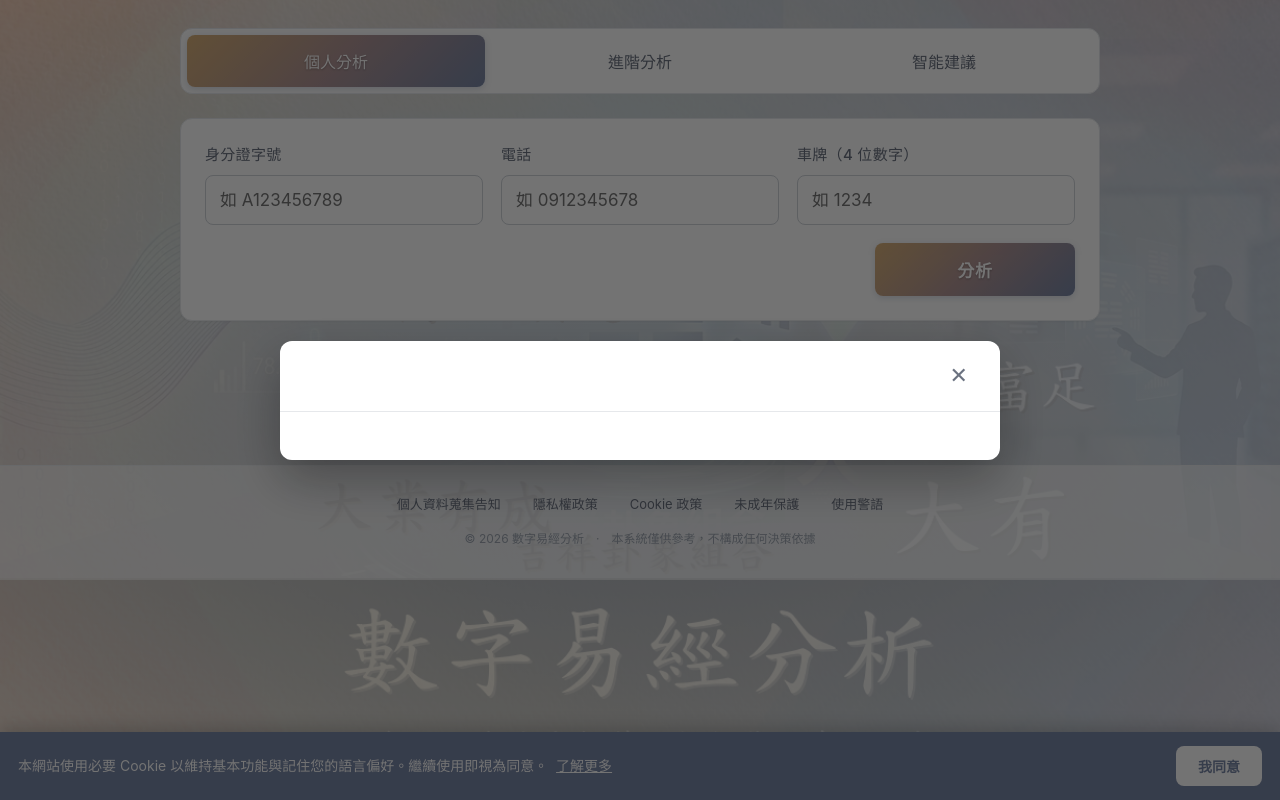
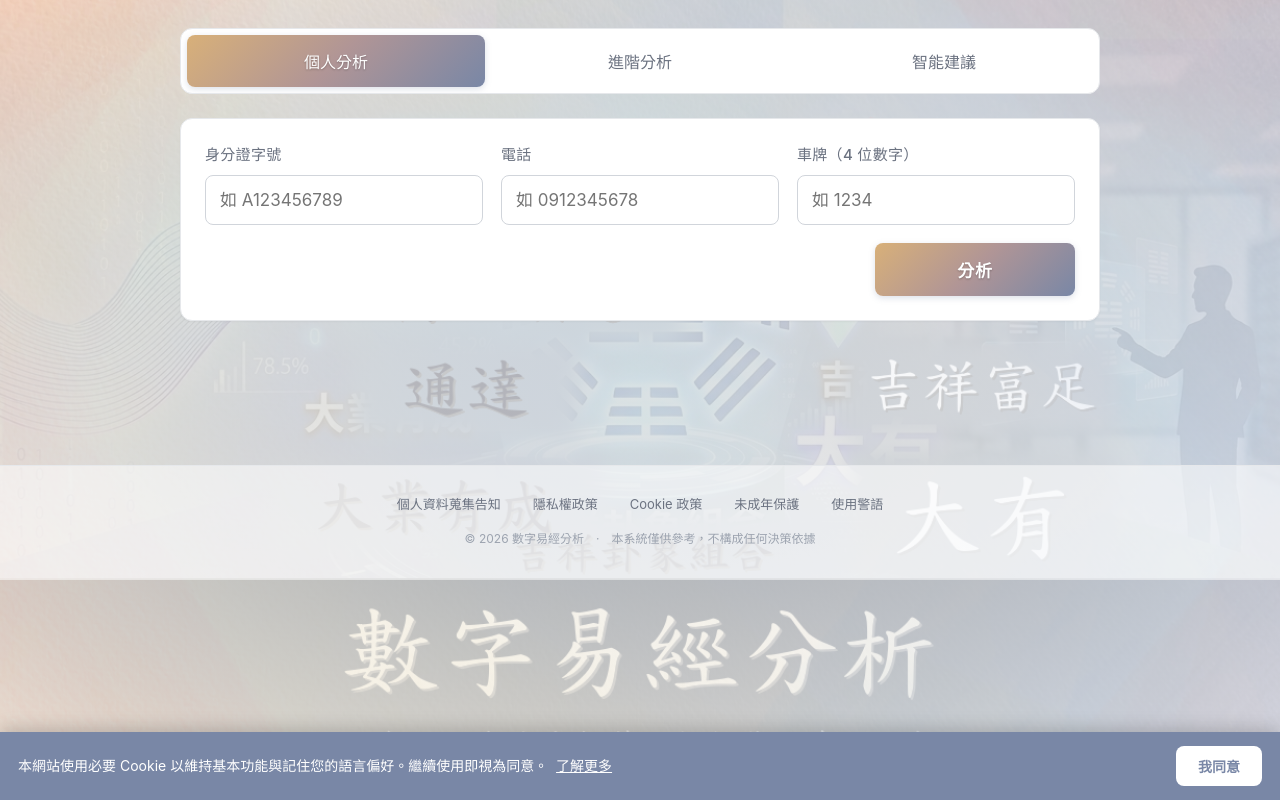
Before and after one commit to wuyuten945/numerology-easing, a Flask app: page / in a window 1280 px wide. Run offline with Flask 3, Linux system fonts and the light colour scheme.

Commit message:
Fix legal-modal/cookie-banner not hidden by [hidden] attr (display:flex was overriding)

```diff
--- a/static/css/style.css
+++ b/static/css/style.css
@@ -1040,6 +1040,7 @@
   box-shadow: 0 -4px 16px rgba(0,0,0,0.18);
   flex-wrap: wrap;
 }
+.cookie-banner[hidden] { display: none !important; }
 .cookie-text { font-size: 14px; line-height: 1.55; flex: 1; min-width: 200px; }
 .cookie-link {
   background: none;
@@ -1072,6 +1073,7 @@
   justify-content: center;
   padding: 16px;
 }
+.legal-modal[hidden] { display: none !important; }
 .legal-modal-backdrop {
   position: absolute;
   inset: 0;
```
